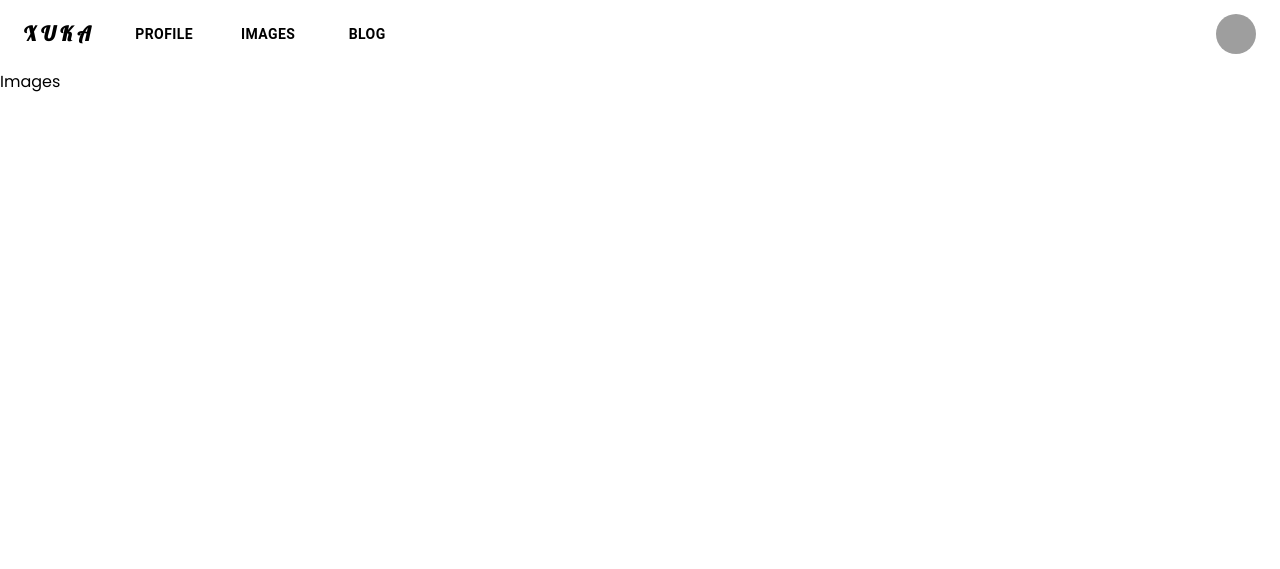
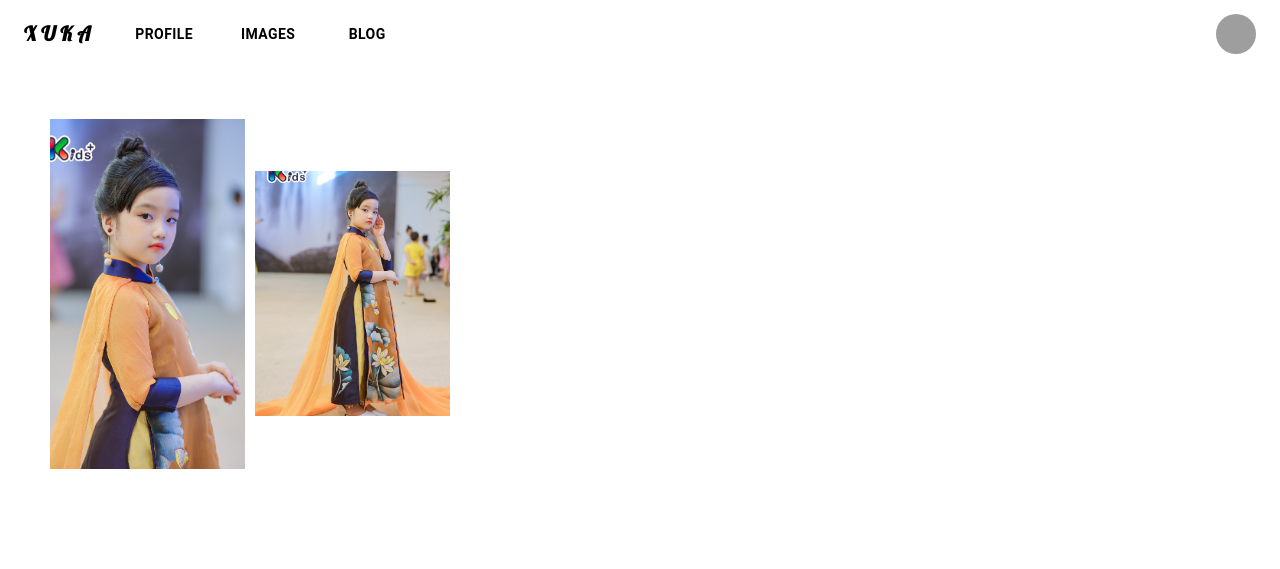
Before and after one commit to linhngkh/kid-website-portfolio, a React (Vite) app: page /images in a window 1280 px wide. Shown: the top 569 px of the page. Built offline with nearby package versions, Linux system fonts and the light colour scheme; grey boxes are pictures that could not be loaded; a web font is replaced by a local one.

Commit message:
made image collection com.

```diff
--- a/src/components/Images.jsx
+++ b/src/components/Images.jsx
@@ -1,7 +1,30 @@
 import React from "react";
+import { ImageList, ImageListItem } from "@mui/material";
 
+import image1 from "../assets/3G1A1424.jpeg";
+import image2 from "../assets/3G1A1426.jpeg";
 const Images = () => {
-  return <div>Images</div>;
+  const itemData = [image1, image2];
+
+  return (
+    <ImageList
+      sx={{ width: 500, height: 450, padding: "50px" }}
+      variant="woven"
+      cols={2}
+      gap={10}
+    >
+      {itemData.map((item, index) => (
+        <ImageListItem key={index}>
+          <img
+            src={`${item}?w=248&fit=crop&auto=format`}
+            srcSet={`${item}?w=248&fit=crop&auto=format&dpr=2 2x`}
+            alt={item.title}
+            loading="lazy"
+          />
+        </ImageListItem>
+      ))}
+    </ImageList>
+  );
 };
 
 export default Images;
```
